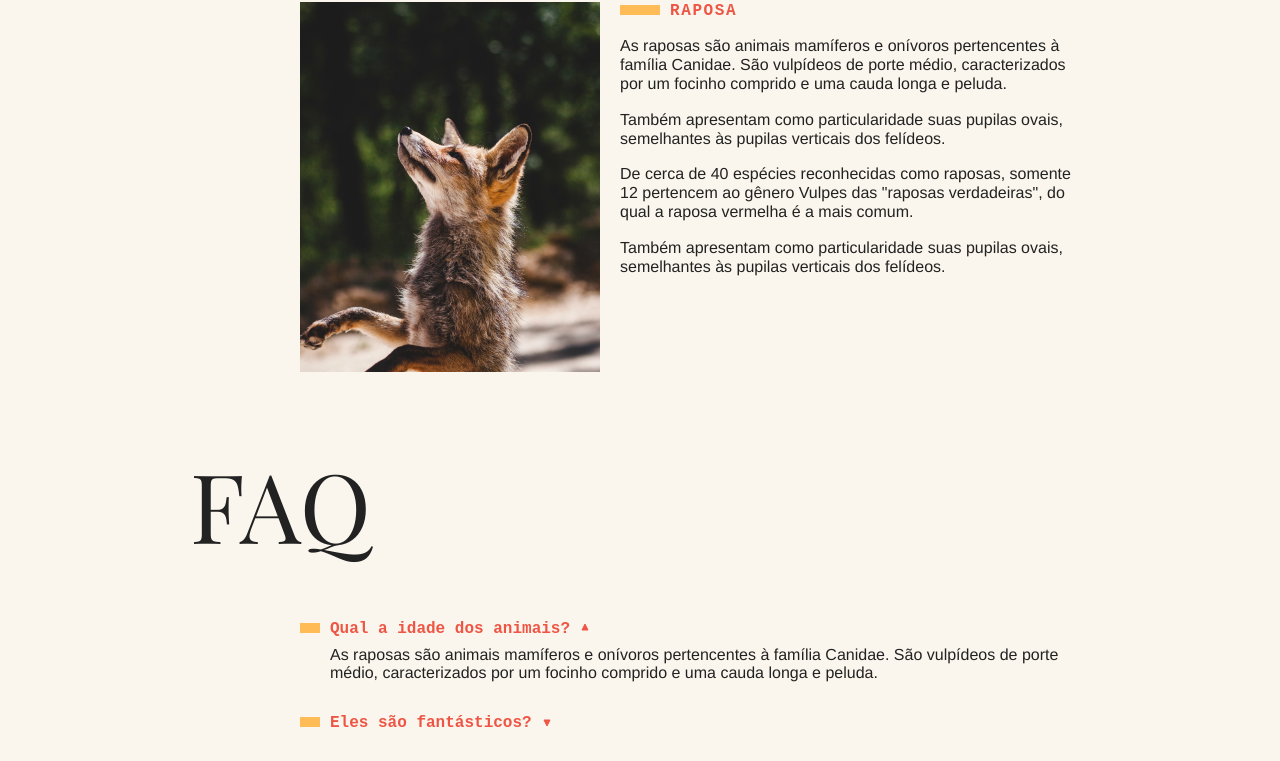
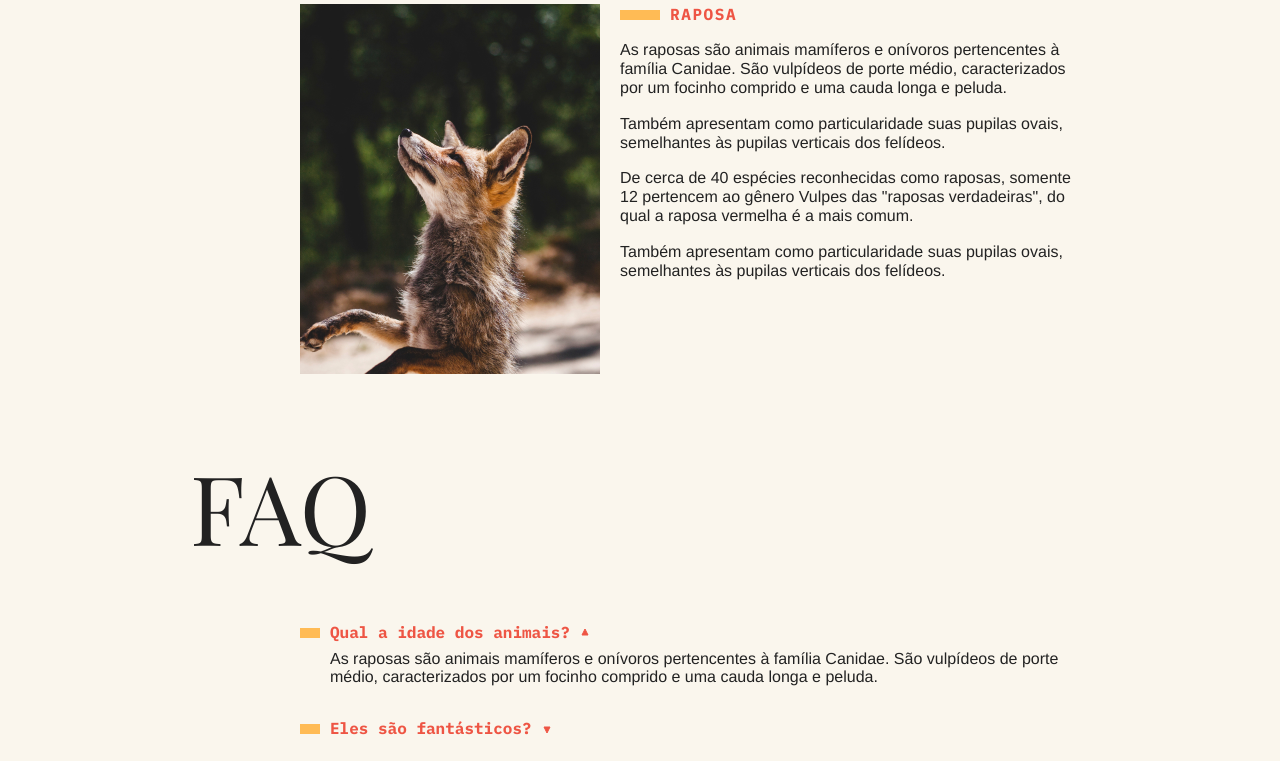
Before and after one commit to Mario-Scheffler/animais-fantasticos, a website built with webpack: page index.html in a window 1280 px wide. Shown: the part 356-1117 px from the top of the page. Built offline with nearby package versions, Linux system fonts and the light colour scheme; no server answers.

Commit message:
adicionada fonte IBM Plex Mono

```diff
--- a/index.html
+++ b/index.html
@@ -8,7 +8,7 @@
   <meta name="viewport" content="width=device-width, initial-scale=1.0">
   <link rel="preconnect" href="https://fonts.googleapis.com">
   <link rel="preconnect" href="https://fonts.gstatic.com" crossorigin>
-  <link href="https://fonts.googleapis.com/css2?family=Nunito:ital,wght@0,400;0,700;1,400&family=Playfair+Display+SC&family=Vollkorn:ital,wght@0,400;0,700;1,400&display=swap" rel="stylesheet">
+  <link href="https://fonts.googleapis.com/css2?family=IBM+Plex+Mono:700|Nunito:ital,wght@0,400;0,700;1,400&family=Playfair+Display+SC&family=Vollkorn:ital,wght@0,400;0,700;1,400&display=swap" rel="stylesheet">
 
   <script>document.documentElement.className += ' js';</script>
   <link rel="stylesheet" type="text/css" href="css/style.css">
```
